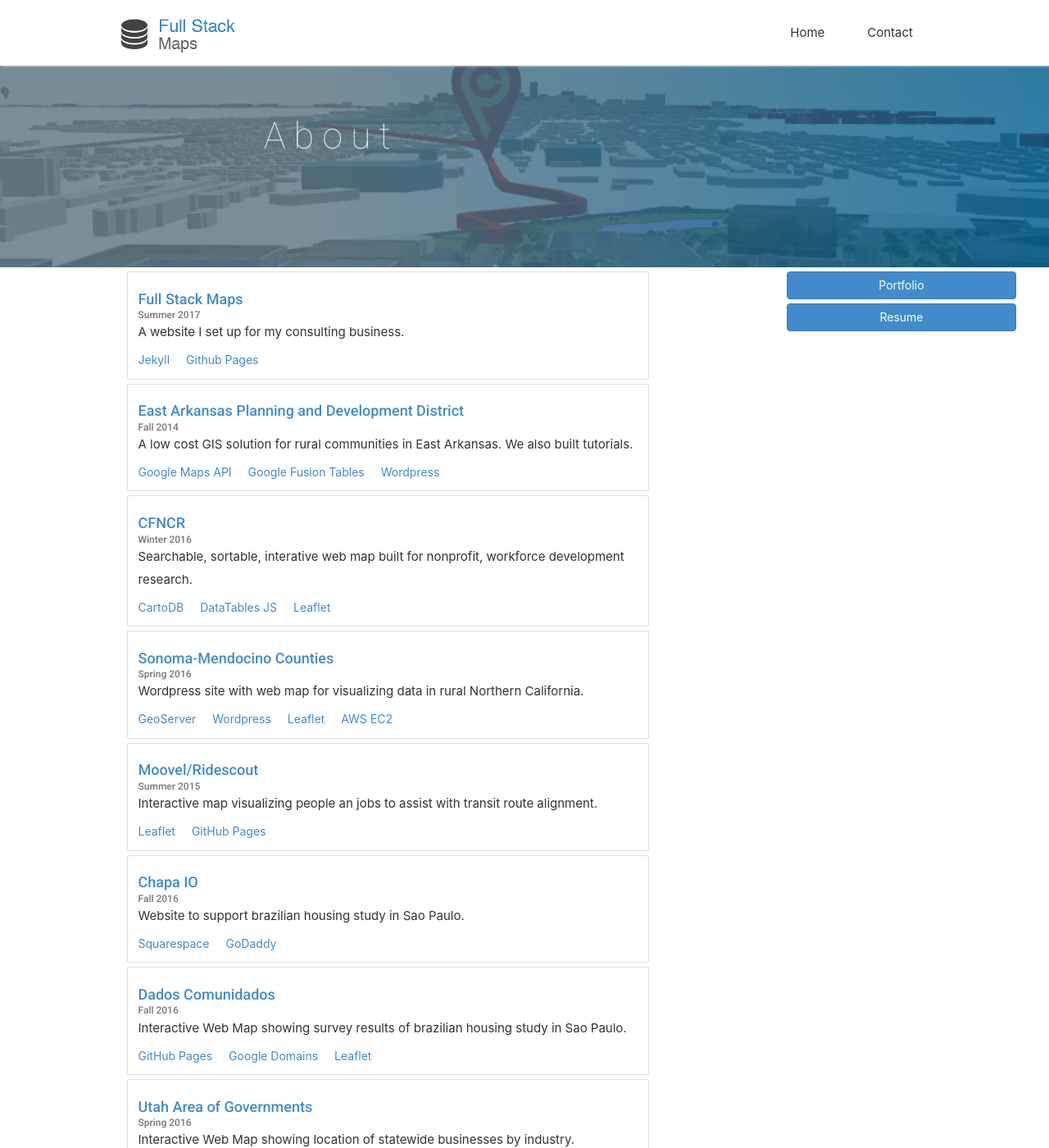
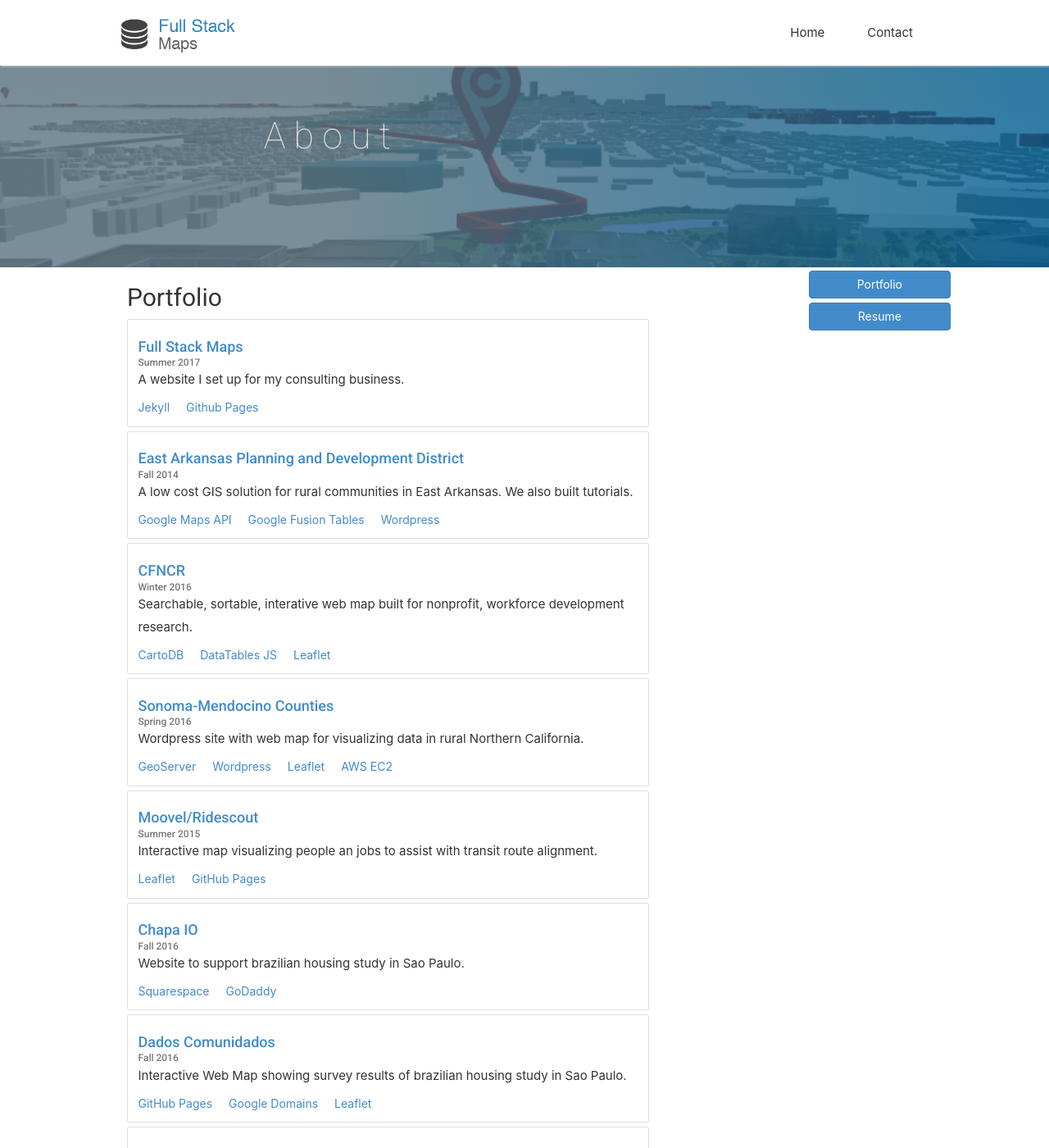
Before and after one commit to nrbrigmon/fullstackmaps, a Jekyll site: the page built from about.html, in a window 1280 px wide and 1400 px high. Shown: the whole window at 82% size. Built offline with Jekyll 4.4.1, drawn with Linux system fonts in a browser that asks for light colours; nearby versions of some CDN libraries; some web fonts are replaced.

Commit message:
new headers

```diff
--- a/about.html
+++ b/about.html
@@ -8,10 +8,10 @@
 <style>
 .sidebar {
   position:fixed;
-  right:20px;
-  top:inherit;
-   -webkit-transition: all 0.6s ease;
-   transition: all 0.6s ease;
+  right:100px;
+  top: 325px;
+  -webkit-transition: all 0.6s ease;
+  transition: all 0.6s ease;
 }
 .sidebar ul li{
   margin:5px;
@@ -78,12 +78,13 @@
     <!-- Content here -->
     <div class="row">
       <div id="portfolio-section" class="col-sm-8">
+        <h2>Portfolio</h2>
       </div>
       <div id="resume-section" class="col-sm-8">
-        hi!!!
+        <h2>Resume</h2>
       </div>
 
-      <div class="col-sm-3 col-sm-offset-1 sidebar">
+      <div class="col-sm-2 sidebar">
         <ul class="nav nav-pills nav-stacked">
           <li class="nav-item btn btn-primary" role="button" id="view-portfolio">
             Portfolio
```
